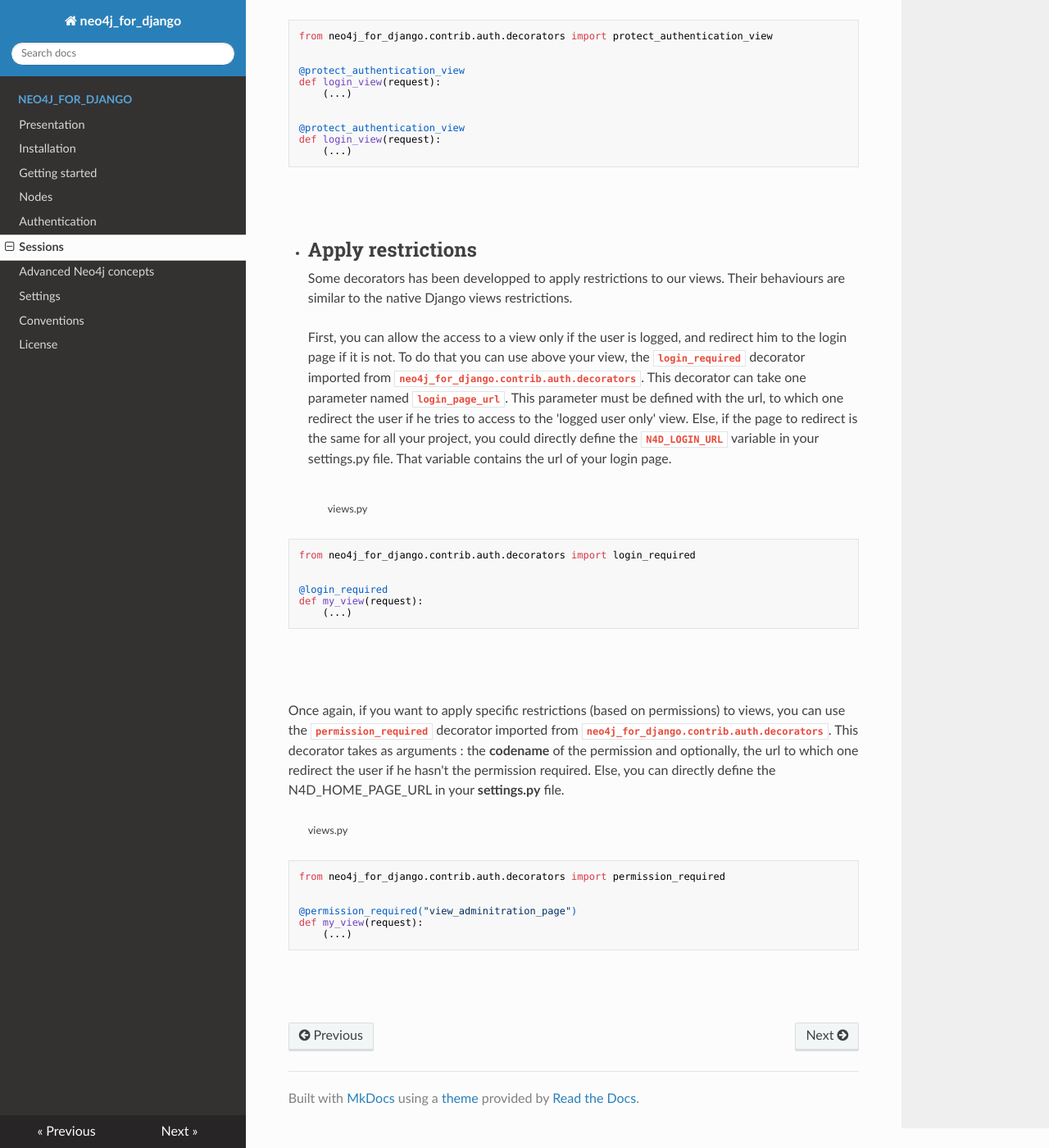
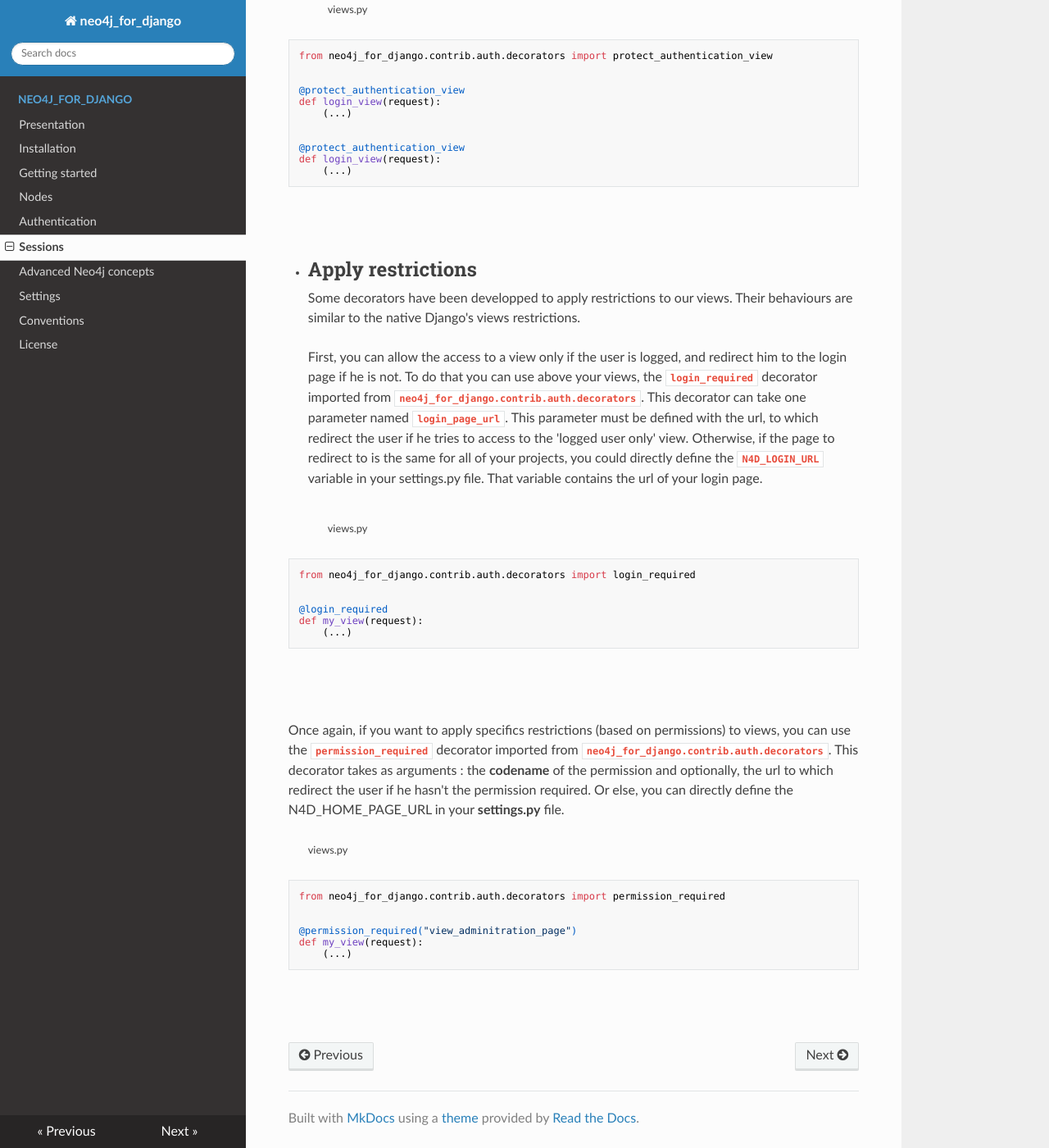
Before and after one commit to LilianCruanes/neo4j_for_django, an MkDocs documentation site: the page built from docs/sessions.md, in a window 1280 px wide and 1400 px high, scrolled down 6527 px. Shown: the whole window at 82% size. Built offline with MkDocs 1.6.1, drawn with Linux system fonts in a browser that asks for light colours; nearby versions of some CDN libraries; some of the changed text lies outside the part shown.

Commit message:
Update sessions.md

````diff
--- a/docs/sessions.md
+++ b/docs/sessions.md
@@ -6,10 +6,10 @@
 ---
 
 # Introducing
-**neo4j_for_django** provides easy to setup Django sessions, compatible with the Neo4j databases. So, it will be possible to implement in your site : login and registration portals, and logout button.
-Like in the native Django sessions, the module interacts with the **neo4j_for_django** authentication. So, we could store in the sessions datas, informations about the current logged user, and so be able to allow access at certain pages for only a certain group of users, for example.
+**neo4j_for_django** enables easy installation of Django's sessions, compatible with the Neo4j databases. So, it will be possible to implement it in your site : login and registration portals, and logout button.
+Like in the Django's native sessions, the module interacts with the **neo4j_for_django** authentication. So, we could store in the sessions datas, informations about the current logged user, and so be able to allow access to certain pages for only a certain group of users, for example.
 
-> Note that to setup the sessions and if we don't want to customize them, we will not work with the **neo4j_for_django** sessions themself, but yet with de **neo4j_for_django** authentication, that itself relies on the sessions package.
+> Note that to setup the sessions and if we don't want to customize them, we will not work with the **neo4j_for_django** sessions themself, but yet with the **neo4j_for_django** authentication, that itself relies on the sessions package.
 
 Let's see that !
 <br/>
@@ -40,7 +40,7 @@
 - try to log in the user or preserve his session, if the **`if_authentication_user`** parameter is filled,
 <br/>
 
-- try only to preserve the user session if the parameter is not filled (like in the **`neo4j_for_django.contrib.auth.middleware`**, which one refresh and preserve the session at every request),
+- try only to preserve the user session if the parameter is not filled (like in the **`neo4j_for_django.contrib.auth.middleware`**, which refresh and preserve the session at every request),
 <br/>
 
 - clean the related sessions in the database and in the cookie, if their is nor the **`if_authentication_user`** parameter, nor a user in the request (or if datas are obsolete or damaged).
@@ -83,7 +83,7 @@
 ---
 
 # Registration
-The registrations of users is principally the role of the authentication **neo4j_for_django** module. You'll have to create a form, that which one, on submit, create an user. (See [Authentication](https://neo4j-for-django.readthedocs.io/en/latest/authentication/))
+The registrations of users is mainly the role of the authentication **neo4j_for_django** module. You'll have to create a form, which, on submit, will create an user. (See [Authentication](https://neo4j-for-django.readthedocs.io/en/latest/authentication/))
 But for a better experience you could add an automatic login when the users have just registered :
 <br/>
 
@@ -177,9 +177,9 @@
 <br/>
 
 - ## Apply restrictions
-Sometimes we will need to allow only certains users to see a certain content.
+Sometimes we will need to allow only certain users to see a certain content.
 <br/>
-Similarly at the native Django packages, you can allow only the logged users to see a certain content. To do that, use the **user_is_logged** variable, that returns **True** if the user is logged and **False** if isn't.
+In the same way with as the Django's native package, you can allow only the logged users to see a certain content. To do that, use the **user_is_logged** variable, that returns **True** if the user is logged and **False** if he isn't.
 
 > <small>my_template.html</small>
 ```html
@@ -208,7 +208,7 @@
 <br/>
 <br/>
 
-But, if you want to apply restrictions with specific permissions, you could use the **has_perm** tag from the **auth_extras** library. This is to apply on the user variable and it takes one parameter, the codename of the permission to test, and return **True** if the user has the permission and **False** if it hasn't.
+But, if you want to apply restrictions with specifics permissions, you could use the **has_perm** tag from the **auth_extras** library. This is to apply on the user variable and it takes one parameter, the codename of the permission to test, and returns **True** if the user has the permission and **False** if he hasn't.
 > <small>my_template.html</small>
 ```html
 {% load auth_extras %}
@@ -270,7 +270,7 @@
 <br/>
 
 - ## Protect authentication pages
-Sometimes, you could have to disallow the access to the authentication pages (login and registration pages) when the user is logged. To do that you can use the **`protect_authentication_view`** decorator on yours login and registration views. This decorator can takes as optional argument the url to which one redirect the user if it is already logged. Else, you can directly define the **`N4D_HOME_PAGE_URL`** in your **settings.py** file.
+Sometimes, you could have to disallow the access to the authentication pages (login and registration pages) when the user is logged. To do that you can use the **`protect_authentication_view`** decorator on your login and registration views. This decorator can takes as an optional argument the url to which redirect the user if he is already logged. Otherwise, you can directly define the **`N4D_HOME_PAGE_URL`** in your **settings.py** file.
 <br/>
 > <small>views.py</small>
 ```python
@@ -291,9 +291,9 @@
 
 
 - ## Apply restrictions
-Some decorators has been developped to apply restrictions to our views. Their behaviours are similar to the native Django views restrictions.
+Some decorators have been developped to apply restrictions to our views. Their behaviours are similar to the native Django's views restrictions.
 <br/>
-First, you can allow the access to a view only if the user is logged, and redirect him to the login page if it is not. To do that you can use above your view, the **`login_required`** decorator imported from **`neo4j_for_django.contrib.auth.decorators`**. This decorator can take one parameter named **`login_page_url`**. This parameter must be defined with the url, to which one redirect the user if he tries to access to the 'logged user only' view.  Else, if the page to redirect is the same for all your project, you could directly define the **`N4D_LOGIN_URL`** variable in your settings.py file. That variable contains the url of your login page.
+First, you can allow the access to a view only if the user is logged, and redirect him to the login page if he is not. To do that you can use above your views, the **`login_required`** decorator imported from **`neo4j_for_django.contrib.auth.decorators`**. This decorator can take one parameter named **`login_page_url`**. This parameter must be defined with the url, to which redirect the user if he tries to access to the 'logged user only' view.  Otherwise, if the page to redirect to is the same for all of your projects, you could directly define the **`N4D_LOGIN_URL`** variable in your settings.py file. That variable contains the url of your login page.
 <br/>
 > <small>views.py</small>
 ```python
@@ -307,7 +307,7 @@
 <br/>
 <br/>
 
-Once again, if you want to apply specific restrictions (based on permissions) to views, you can use the **`permission_required`** decorator imported from **`neo4j_for_django.contrib.auth.decorators`**. This decorator takes as arguments : the **codename** of the permission and optionally, the url to which one redirect the user if he hasn't the permission required. Else, you can directly define the N4D_HOME_PAGE_URL in your **settings.py** file.
+Once again, if you want to apply specifics restrictions (based on permissions) to views, you can use the **`permission_required`** decorator imported from **`neo4j_for_django.contrib.auth.decorators`**. This decorator takes as arguments : the **codename** of the permission and optionally, the url to which redirect the user if he hasn't the permission required. Or else, you can directly define the N4D_HOME_PAGE_URL in your **settings.py** file.
 <br/>
 > <small>views.py</small>
 ```python
````
Also changed, not shown: other parts of docs/sessions.md (+2 -2 lines).
